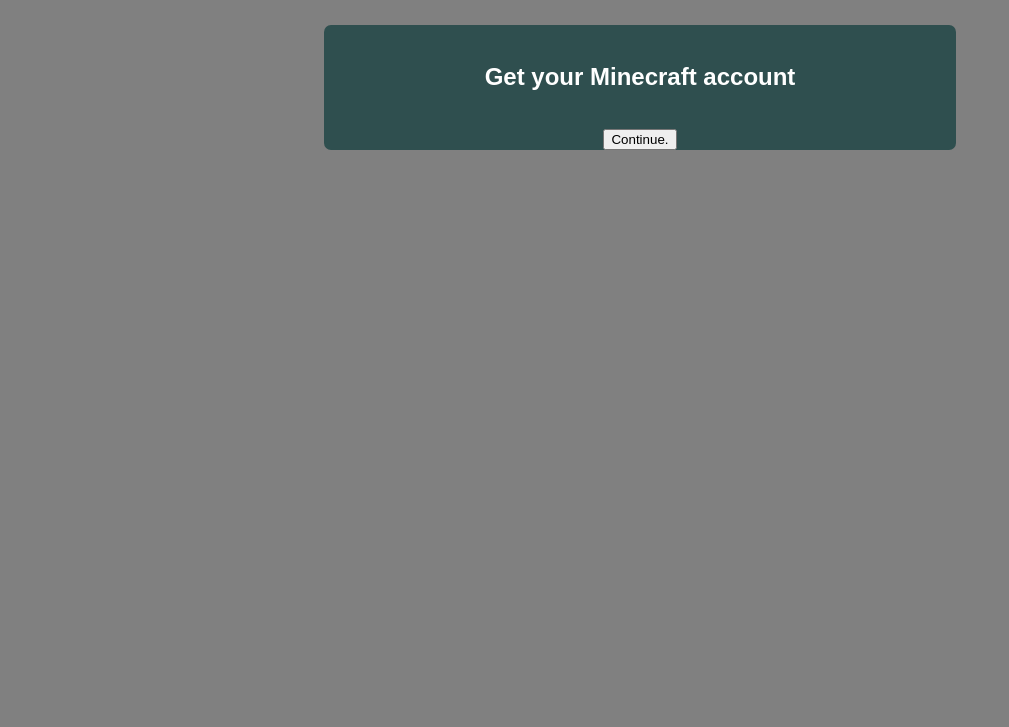
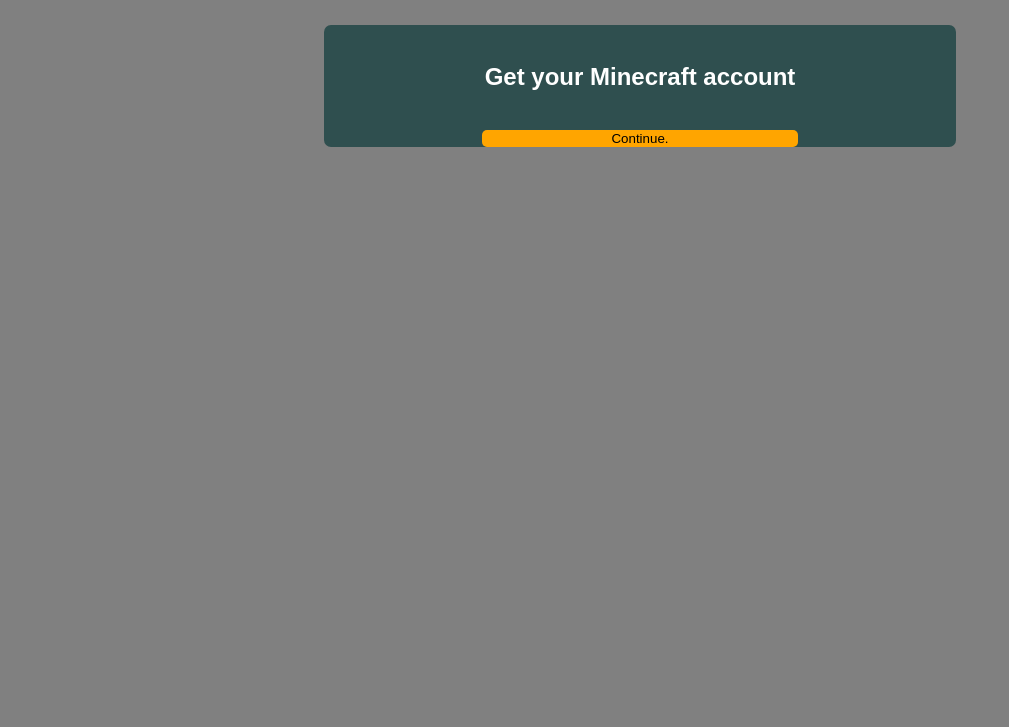
Before and after one commit to alt-defs/alt-defs.github.io, a plain HTML site: page index.html in a window 1280 px wide. Shown: the part 73-800 px from the top of the page, without its empty margins (0-1009 px from the left). Drawn offline with Linux system fonts and the light colour scheme.

Commit message:
Update index.html

```diff
--- a/index.html
+++ b/index.html
@@ -22,6 +22,13 @@
         background-color: darkslategrey;
         width: 50%;
       }
+
+      button {
+        background-color: orange;
+        border-radius: 5px;
+        width: 50%;
+        border: none;
+      }
     </style>
 
   </head>
@@ -33,6 +40,7 @@
       <h2>Get your Minecraft account</h2>
       <br>
       <a href="./surveys.html"><button>Continue.</button></a>
+      <br>
     </div>
   </body>
 
```
